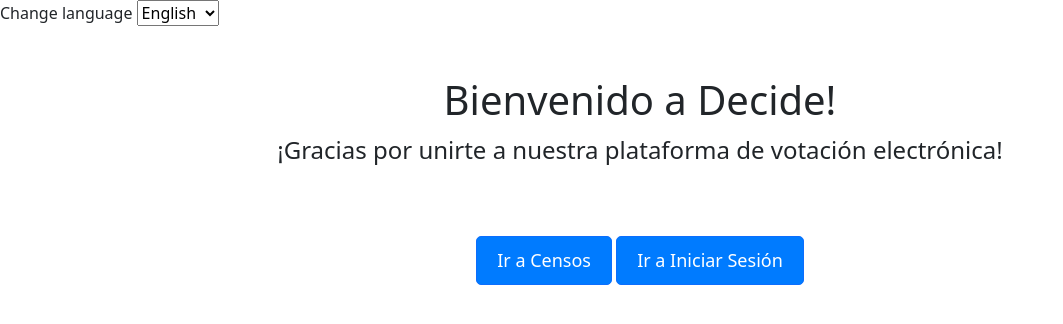
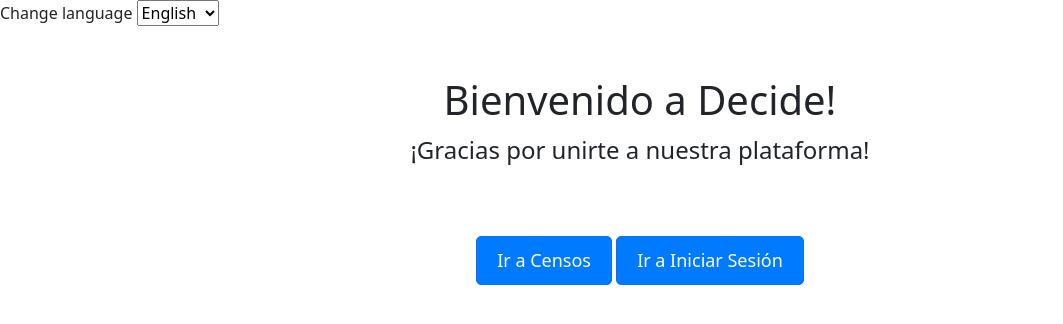
Before and after one commit to davdelcar/decide-single-morancos01, a Django app: page / in a window 1280 px wide. Shown: the top 324 px of the page, without its empty margins (0-1063 px from the left). Run offline with Django 3.2, Linux system fonts and the light colour scheme; some libraries are stand-ins or nearby versions.

Commit message:
fix: Cambio de informción de título #119

```diff
--- a/decide/authentication/templates/welcome.html
+++ b/decide/authentication/templates/welcome.html
@@ -78,7 +78,7 @@
 {% block content %}
     <div class="welcome-container">
         <h1>{% trans 'Bienvenido a Decide' %}!</h1>
-        <p class="welcome-message">¡{% trans 'Gracias por unirte a nuestra plataforma de votación electrónica' %}!</p>
+        <p class="welcome-message">¡{% trans 'Gracias por unirte a nuestra plataforma' %}!</p>
         <br><br><button class="btn btn-primary login-button" onclick="window.location.href='/census/'">{% trans 'Ir a Censos' %}</button>
 
         {% if user.is_authenticated %}
```
